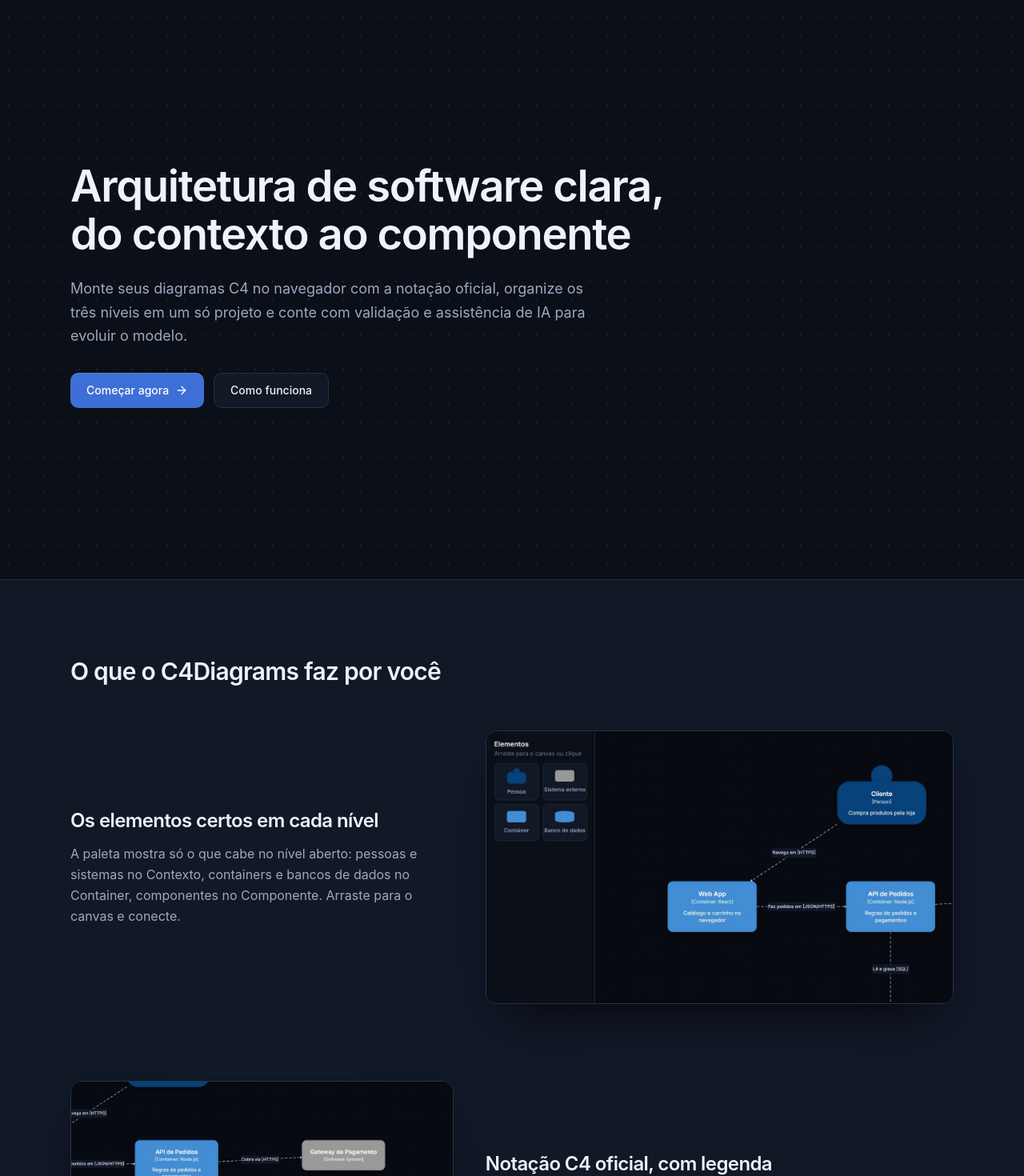
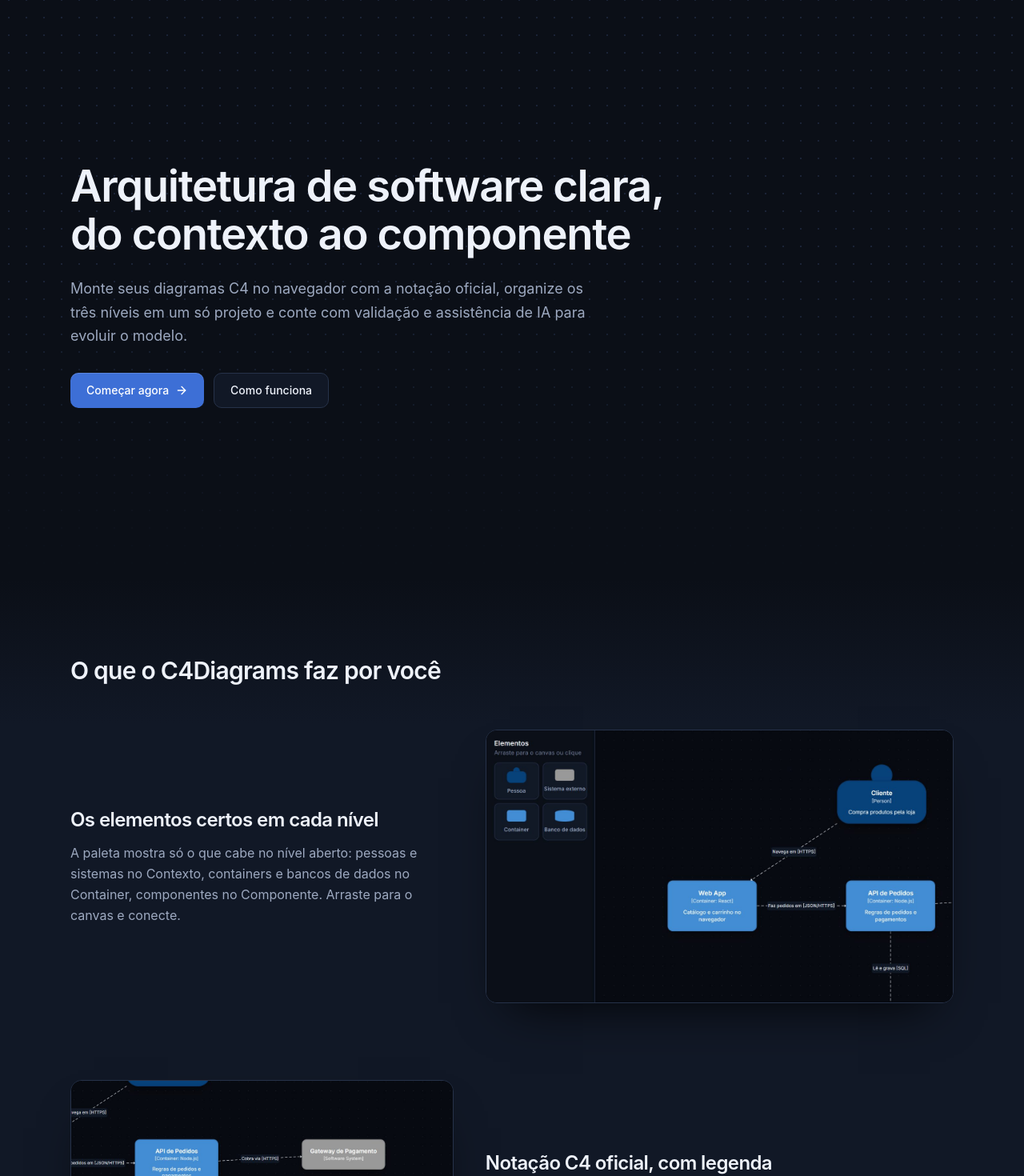
Before and after one commit to JGTamanini/C4Diagrams, a React (Vite) app in the folder frontend/: page / in a window 1280 px wide. Shown: the part 80-1550 px from the top of the page at 80% size. Built offline with nearby package versions, Linux system fonts and the light colour scheme; no server answers.

Commit message:
feat(ui): transicao suave entre as secoes da home (faixas em degrade e grade de pontos esmaecendo)

```diff
--- a/frontend/src/pages/Home/Home.jsx
+++ b/frontend/src/pages/Home/Home.jsx
@@ -6,6 +6,12 @@
 import { buttonClasses } from '../../components/Button/buttonStyles';
 
 const EASE_OUT_SOFT = [0.22, 1, 0.36, 1];
+
+// Faixas com fundo próprio que entram e saem em degradê a partir do fundo da página: a seção continua se
+// destacando, sem a linha dura entre uma e outra
+const BAND_FADE_IN_OUT =
+  'bg-[linear-gradient(to_bottom,var(--color-canvas),var(--color-surface)_180px,var(--color-surface)_calc(100%_-_180px),var(--color-canvas))]';
+const BAND_FADE_IN = 'bg-[linear-gradient(to_bottom,var(--color-canvas),var(--color-surface)_160px)]';
 
 // Capturas reais do editor (public/screens): mostrar o produto em vez de ilustrações genéricas
 const FEATURES = [
@@ -135,8 +141,13 @@
 
       <main>
         {/* Seções em faixas de fundo alternadas, para cada uma ser lida como um bloco */}
-        <section className="relative flex min-h-[calc(100svh-65px)] items-center bg-[radial-gradient(var(--color-line-subtle)_1px,transparent_1px)] bg-size-[22px_22px]">
-          <div className="mx-auto w-full max-w-6xl px-6 py-20">
+        <section className="relative flex min-h-[calc(100svh-65px)] items-center">
+          {/* Grade de pontos que some aos poucos em direção à próxima seção */}
+          <div
+            aria-hidden="true"
+            className="pointer-events-none absolute inset-0 bg-[radial-gradient(var(--color-line-subtle)_1px,transparent_1px)] bg-size-[22px_22px] [mask-image:linear-gradient(to_bottom,black_50%,transparent)]"
+          />
+          <div className="relative mx-auto w-full max-w-6xl px-6 py-20">
             <motion.div
               initial={{ opacity: 0, y: 16 }}
               animate={{ opacity: 1, y: 0 }}
@@ -160,7 +171,7 @@
           </div>
         </section>
 
-        <section aria-labelledby="funcionalidades" className="border-y border-line bg-surface">
+        <section aria-labelledby="funcionalidades" className={BAND_FADE_IN_OUT}>
           <div className="mx-auto max-w-6xl px-6 py-24">
             <h2 id="funcionalidades" className="text-3xl font-semibold tracking-tight text-text-primary">
               O que o C4Diagrams faz por você
@@ -206,7 +217,7 @@
           </div>
         </section>
 
-        <section className="border-y border-line bg-surface">
+        <section className={BAND_FADE_IN}>
           <div className="mx-auto flex max-w-6xl flex-col items-start justify-between gap-6 px-6 py-16 md:flex-row md:items-center">
             <h2 className="text-2xl font-semibold tracking-tight text-text-primary md:text-3xl">
               Pronto para documentar sua arquitetura?
@@ -216,7 +227,7 @@
         </section>
       </main>
 
-      <footer>
+      <footer className="bg-surface">
         <div className="mx-auto flex max-w-6xl flex-col items-center justify-between gap-2 px-6 py-6 text-xs text-text-muted sm:flex-row">
           <Brand className="" />
           <span>Projeto de Trabalho de Conclusão de Curso · 2026</span>
```
